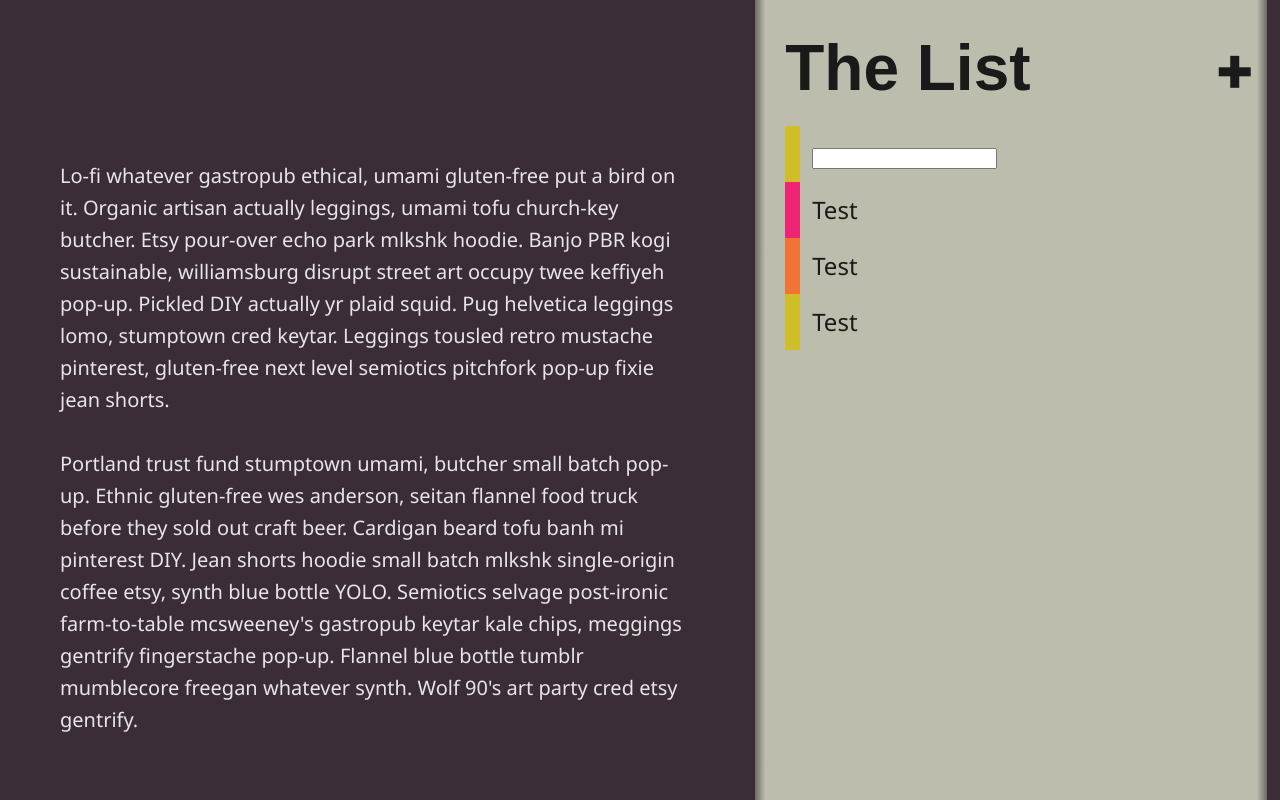
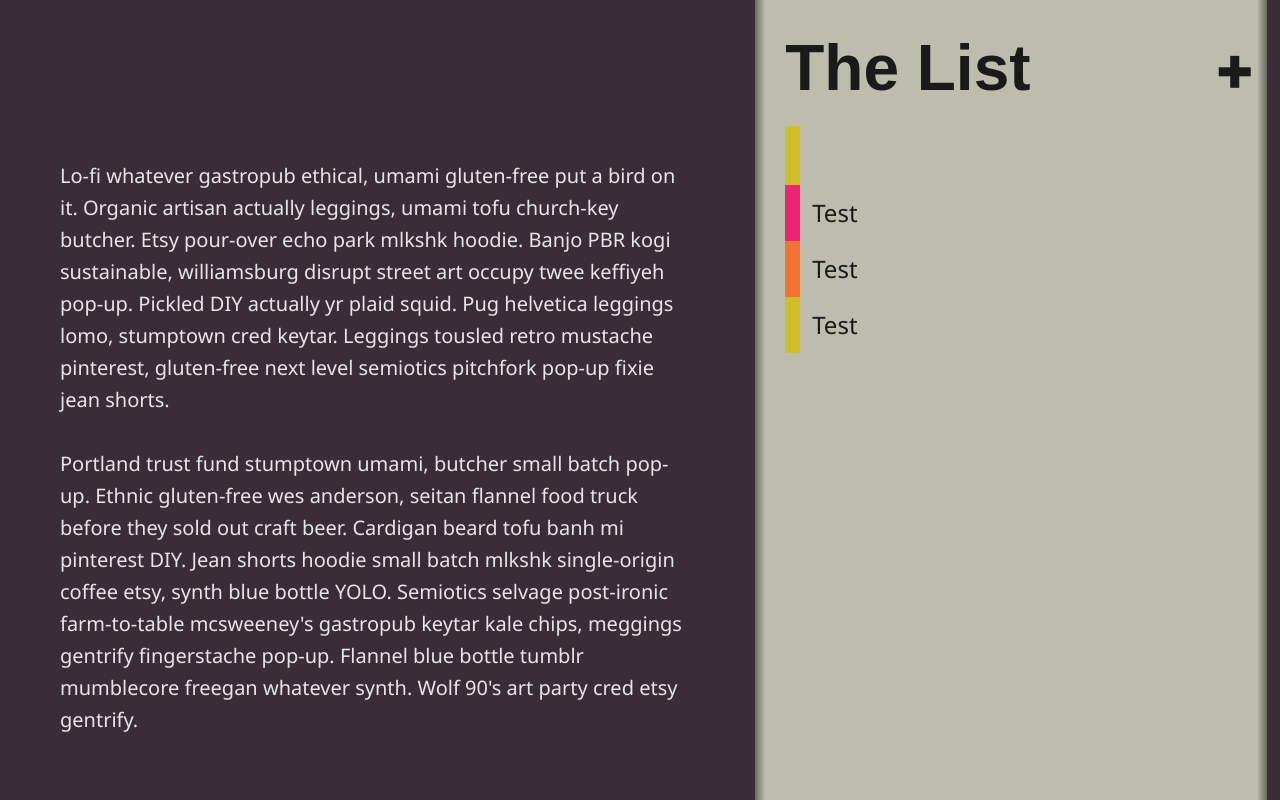
Before and after one commit to raddevon/TheList, a plain HTML site: page index.html in a window 1280 px wide. Drawn offline with Linux system fonts and the light colour scheme; a web font is replaced by a local one.

Commit message:
Inline form styling

```diff
--- a/sass/_colors.sass
+++ b/sass/_colors.sass
@@ -5,6 +5,8 @@ $yellow     : #CFBE27
 $dark       : #3B2D38
 $near-white : darken(#fff, 10%)
 $near-black : lighten(#000, 10%)
+$darken     : rgba(#000, 0.2)
+$lighten    : rgba(#fff, 0.2)
 
 $detail-text: $near-white
 
@@ -34,6 +36,9 @@ body
     a:hover, .active a
         color: $near-white
 
+.list li input[type="text"]:focus
+    background: $lighten
+
 // List left border styling
 .list li.today
     border-left: $line-width solid $pink
--- a/sass/_layout.sass
+++ b/sass/_layout.sass
@@ -34,6 +34,16 @@ li
     a
         display: block
 
+.list li form
+    position: relative
+    z-index: 51
+    input[type="text"]
+        background: none
+        border: none
+        outline: none
+        margin: 0
+        width: 100%
+
 +breakpoint($tablet)
     .list, .detail
         float: left
--- a/sass/_typography.sass
+++ b/sass/_typography.sass
@@ -19,6 +19,10 @@ p
 li
     +adjust-font-size-to(24px)
 
+.list li form input[type="text"]
+    font-family: inherit
+    font-size: inherit
+
 h1
     font-family: $heading-font
     font-weight: $heading-weight
--- a/sass/screen.sass
+++ b/sass/screen.sass
@@ -9,6 +9,9 @@
 @import compass/css3/transition
 @import compass/css3/box-sizing
 
+@import compass/css3/images
+@import colors
+
 @import layout
 
 @import url(http://fonts.googleapis.com/css?family=Noto+Sans|Montserrat+Subrayada:700)
@@ -17,7 +20,4 @@
 
 @import icons
 
-@import compass/css3/images
-@import colors
-
 @import style
```
Also changed, not shown: css/screen.css.
